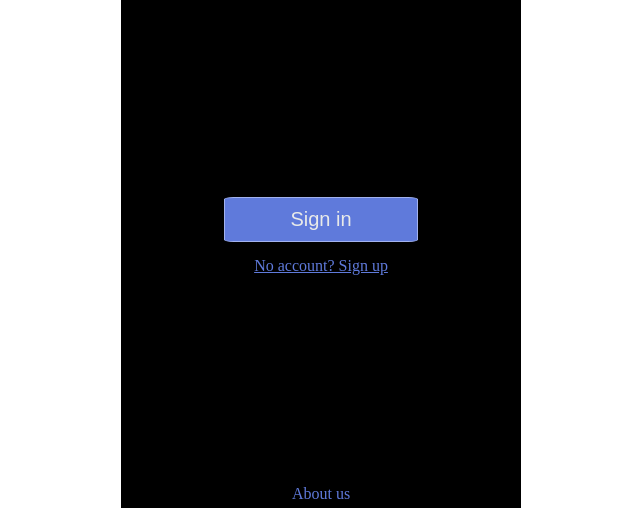
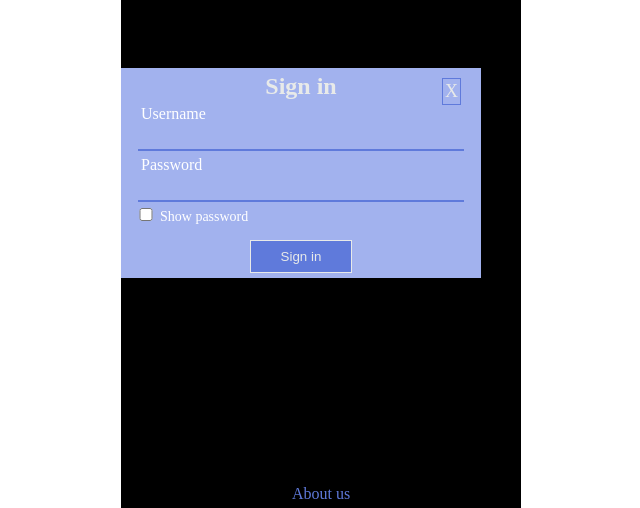
Before and after one commit to xJareb/Order-reminder, a plain HTML site: page index.html in a window 1280 px wide. Both pictures are taken after a click on the button "Sign in". Shown: the part 292-800 px from the top of the page, without its empty margins (319-959 px from the left). Drawn offline with Linux system fonts and the light colour scheme.

Commit message:
added about-us, login-form

```diff
--- a/index.html
+++ b/index.html
@@ -14,15 +14,33 @@
         <div class="login-container">
             <button class="sign">Sign in</button>
             <p class="register-sign">No account? Sign up</p>
+            <div class="login-form" id="login-form">
+                <div class="login-title">
+                    <h2>Sign in</h2>
+                </div>
+                <span>Username</span>
+                <input type="text" name="username" id="name">
+                <span>Password</span>
+                <input type="text" name="password" id="password">
+                <div class="show">
+                    <input type="checkbox" name="show" id="show">
+                    <span>Show password</span>
+                </div>
+                <button class="button" id="sign-in">Sign in</button>
+                <div class="close">
+                    <p>X</p>
+                </div>
+            </div>
         </div>
         <div class="about-container">
             <p class="about-sign" id="popup-about">About us</p>
             <div class="popUp-about">
                 <h3 class="hide">Have issues with remembering orders?</h3>
                 <p class="hide">Order reminder is an application that allows you to create orders by tables in a few clicks instead of writing orders on notebook</p>
-                <button>Close</button>
+                <button class="button">Close</button>
             </div>
         </div>
     </div>
+    <script src="script.js"></script>
 </body>
 </html>
--- a/script.js
+++ b/script.js
@@ -1 +1,43 @@
-/* Popup */
+/* Popup with opacity animation*/
+
+let aboutSign = document.querySelector('#popup-about');
+
+aboutSign.addEventListener('click',()=>{
+    let popupAbout = document.querySelector('.popUp-about');
+    let popup = document.querySelectorAll('.hide');
+    let button = document.querySelector('.popUp-about button');
+    popupAbout.classList = 'popUp-about fadeEffect'
+    popupAbout.style.opacity = 1;
+    popup[0].style.display = 'block';
+    popup[1].style.display = 'block';
+    button.style.display = 'block';
+
+
+    button.addEventListener('click',()=>{
+        popupAbout.style.opacity = 0;
+        popup[0].style.display = 'none';
+        popup[1].style.display = 'none';
+        button.style.display = 'none';
+    })
+})
+/*In the previous code, all elements inside
+popupAbout div are disabled because the user has
+possibility to highlight text */
+
+let signButton = document.querySelector('.sign');
+signButton.addEventListener('click',(element)=>{
+    let loginForm = document.querySelector('#login-form');
+    loginForm.style.display = 'block';
+
+    //leave popup with keyboard
+    window.addEventListener('keydown',(element)=>{
+        if(element.key === 'Escape')
+        {
+            loginForm.style.display = 'none';
+        }
+    })
+    let X = document.querySelector('.close');
+    X.addEventListener('click',()=>{
+        loginForm.style.display = 'none';
+    })
+})
--- a/style.css
+++ b/style.css
@@ -44,6 +44,9 @@ body,html{
     margin-left: calc(25vh - 29px);
     margin-bottom: 5px;
 }
+.fadeEffect{
+    transition: opacity 1s ease-in-out;
+}
 .hide{
     display: none;
 }
@@ -55,6 +58,7 @@ body,html{
     position: fixed;
     top: 45vh;
     opacity: 0;
+    display: none;
 }
 .popUp-about h3{
     text-align: center;
@@ -66,7 +70,7 @@ body,html{
     padding-top: 10px;
     color: rgb(232, 234, 233);
 }
-.popUp-about button{
+.button{
     display: block;
     margin-left: auto;
     margin-right: auto;
@@ -75,7 +79,57 @@ body,html{
     background-color: #5F7ADB;
     border: 1px solid rgb(232, 234, 233);
     color: rgb(232, 234, 233);
-
+}
+.login-form{
+    width: 45vh;
+    height: 210px;
+    background-color: #a2b2ee;
+    position: fixed;
+    top: 45vh;
+    display: none;
+}
+.login-title{
+    text-align: center;
+    padding-top: 5px;
+    color: rgb(232, 234, 233);
+}
+.login-form span{
+    color:white;
+    display: block;
+    margin:5px 5px 5px 20px;
+}
+.login-form input{
+    width: 40vh;
+    padding: 3px;
+    display: block;
+    margin-left: auto;
+    margin-right: auto;
+    background-color: #a2b2ee;
+    border: none;
+    border-bottom: 2px solid #5F7ADB;
+    color: rgb(232, 234, 233);
+}
+.close p{
+    position: absolute;
+    top: 0;
+    right: 0;
+    margin-right: 20px;
+    margin-top: 10px;
+    font-size: 18px;
+    color:rgb(232, 234, 233);
+    border: 1px solid #5F7ADB;
+    padding: 2px;
+}
+.show input{
+    width: 20px;
+    display: inline;
+    margin-left: 15px;
+    margin-top: 6px;
+}
+.show span{
+    display: inline;
+    font-size: 14px;
+    margin: 0;
 }
 @media only screen and (max-width: 600px) {
     .mobile-container{
```
